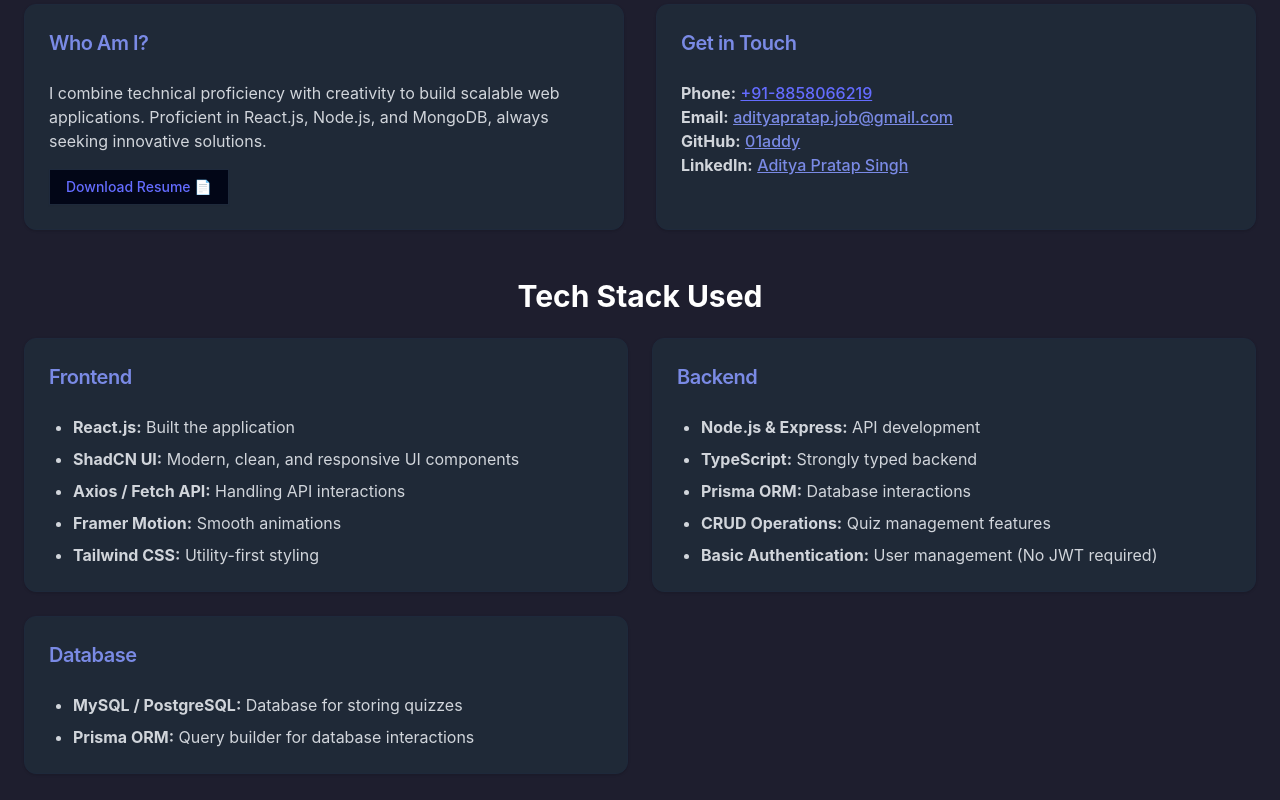
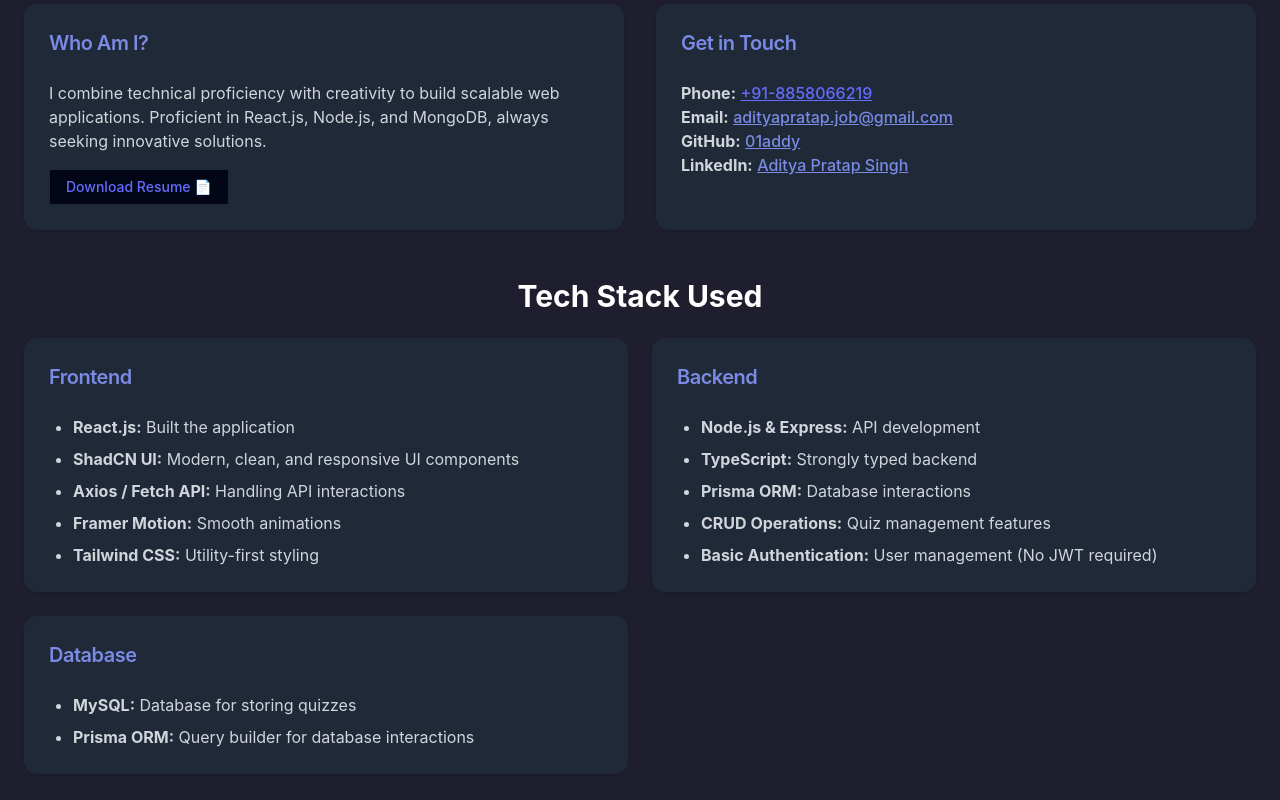
Before and after one commit to 01addy/Gradesway_intern, a React (Vite) app in the folder frontend/: page /about in a window 1280 px wide. Shown: the part 453-1253 px from the top of the page. Built offline with nearby package versions, Linux system fonts and the light colour scheme.

Commit message:
Update About.tsx

```diff
--- a/frontend/src/pages/About.tsx
+++ b/frontend/src/pages/About.tsx
@@ -183,7 +183,7 @@ const About = () => {
           <CardContent>
             <ul className="list-disc ml-6 space-y-2 text-gray-700 dark:text-gray-300">
               <li>
-                <b>MySQL / PostgreSQL:</b> Database for storing quizzes
+                <b>MySQL:</b> Database for storing quizzes
               </li>
               <li>
                 <b>Prisma ORM:</b> Query builder for database interactions
```
